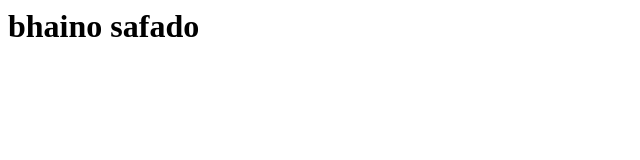
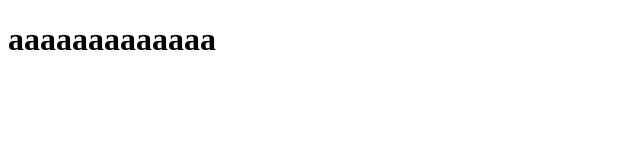
Before and after one commit to Rickzin1806/Compras, a plain HTML site: page index.html in a window 1280 px wide. Shown: the whole page, without its empty margins (0-640 px from the left). Drawn offline with Linux system fonts and the light colour scheme.

Commit message:
Update index.html

```diff
--- a/index.html
+++ b/index.html
@@ -1 +1,13 @@
-<h1>bhaino safado</h1>
+<!DOCTYPE html>
+<html lang="pt-BR">
+<head>
+    <meta charset="UTF-8">
+    <meta name="viewport" content="width=device-width, initial-scale=1.0">
+    <title>Lista de compras</title>
+</head>
+<body>
+
+    <h1>aaaaaaaaaaaaa</h1>
+
+</body>
+</html>
```
